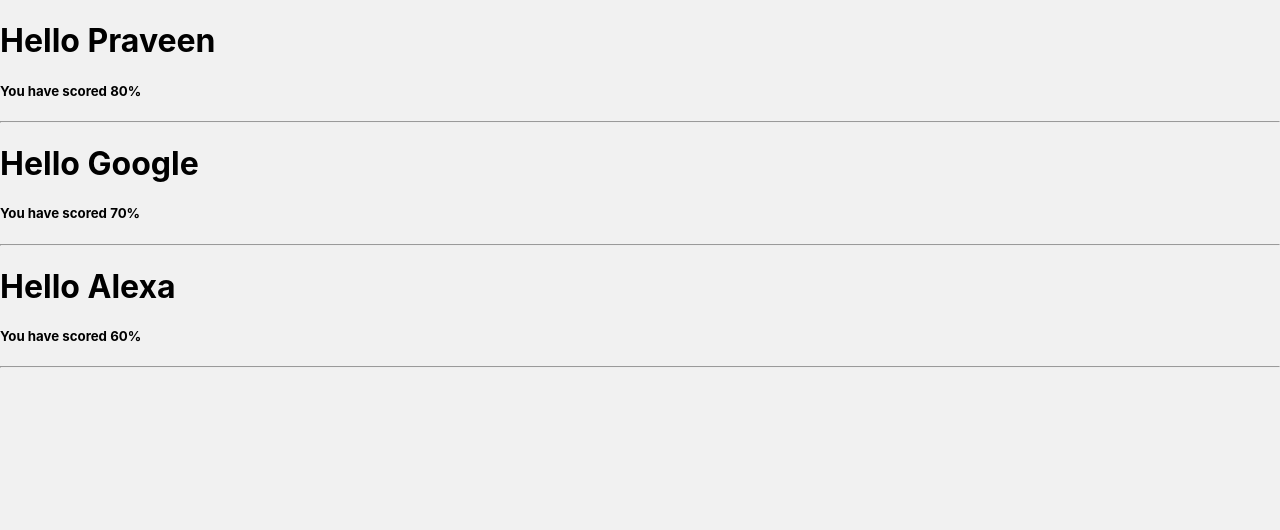
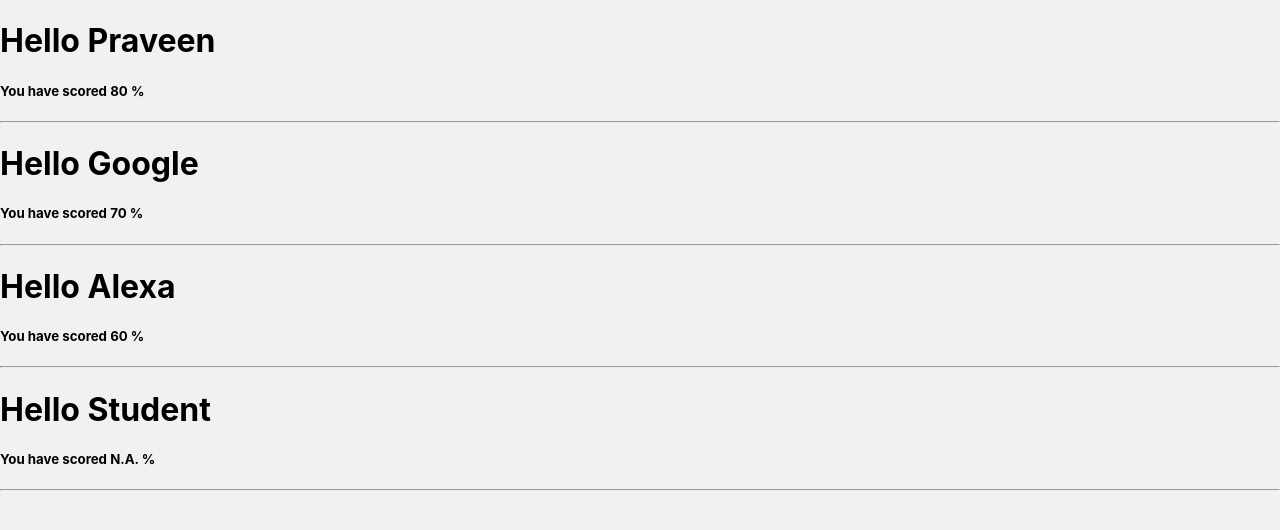
Before and after one commit to praveen8409/Movie-App-using-React, a React (Create React App) app: page / in a window 1280 px wide. Shown: the top 530 px of the page. Built offline with nearby package versions, Linux system fonts and the light colour scheme.

Commit message:
Implement props with the help of function

```diff
--- a/src/App.js
+++ b/src/App.js
@@ -6,11 +6,17 @@
    <>
    {/* <h1>Movie App</h1> */}
 
-   <Student name="Praveen" marks={"80%"}/>
-   <Student name="Google" marks={"70%"}/>
-   <Student name="Alexa" marks={"60%"}/>
+   <Student name="Praveen" marks={80}/>
+   <Student name="Google" marks={70}/>
+   <Student name="Alexa" marks={60}/>
+   <Student />
    </>
   );
 }
 
+Student.defaultProps = {
+  name : "Student",
+  marks : "N.A."
+}
+
 export default App;
--- a/src/Student.js
+++ b/src/Student.js
@@ -1,16 +1,28 @@
-import React from "react";
+// import React from "react";
 
-class Student extends React.Component{
-    render(){
-        console.log(this.props)
-        return(
-            <>
-            <h1>Hello {this.props.name}</h1>
-            <h5>You have scored {this.props.marks}</h5>
+// class Student extends React.Component{
+//     render(){
+//         console.log(this.props)
+//         return(
+//             <>
+//             <h1>Hello {this.props.name}</h1>
+//             <h5>You have scored {this.props.marks} % </h5>
+//             <hr/>
+//             </>
+//         )
+//     }
+// }
+
+function Student(props){
+    const {name,marks} = props;
+
+    return (
+        <>
+             <h1>Hello {name}</h1>
+            <h5>You have scored {marks} % </h5>
             <hr/>
             </>
-        )
-    }
+    )
 }
 
 export default Student;
```
